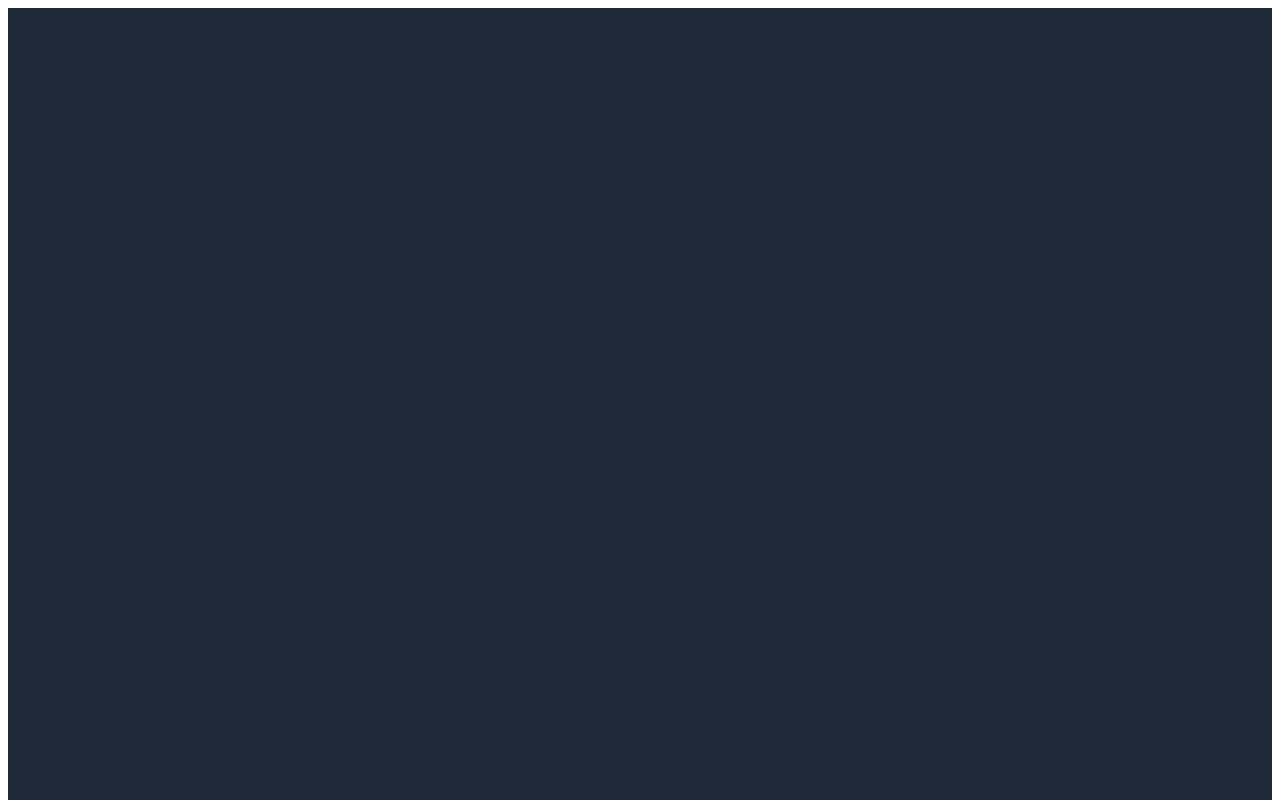
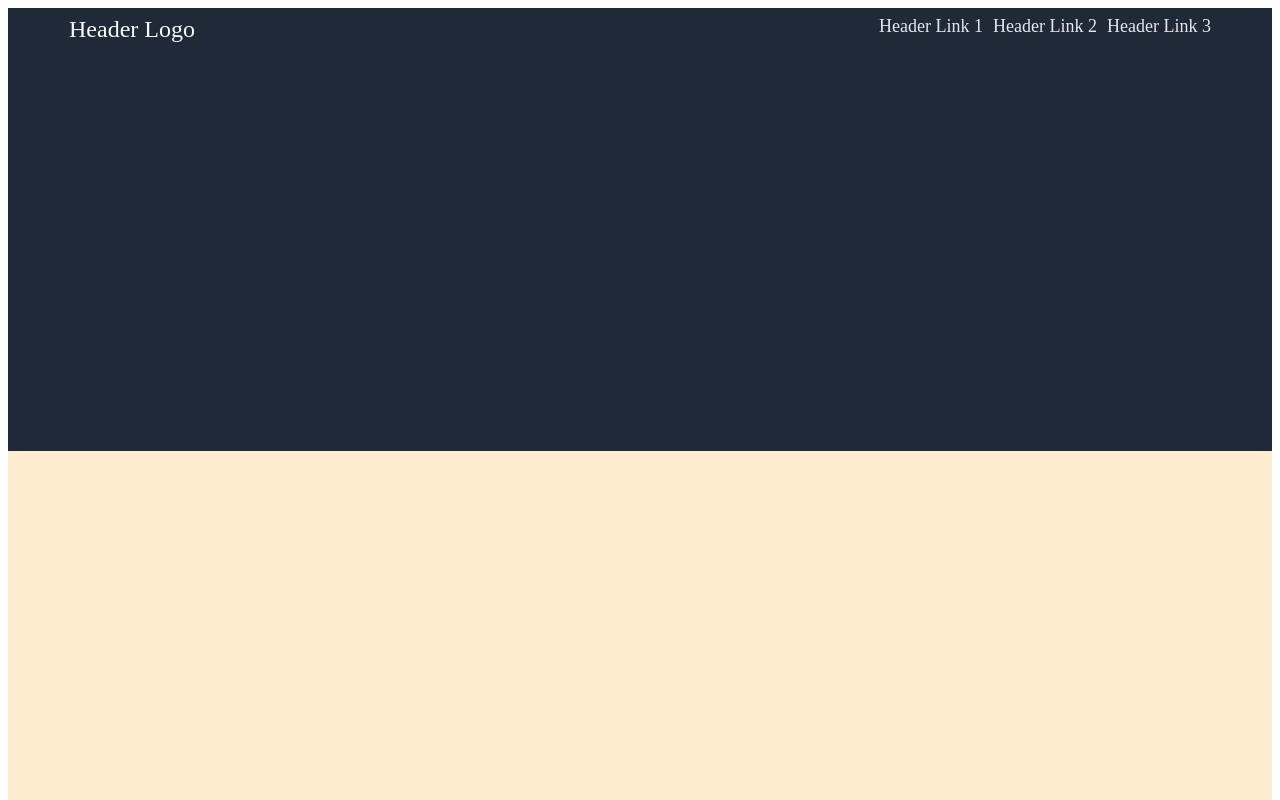
Before and after one commit to Micah-Morris/TOP-Landing-Page, a plain HTML site: page index.html in a window 1280 px wide. Shown: the top 800 px of the page. Drawn offline with Linux system fonts and the light colour scheme.

Commit message:
created header and margin

```diff
--- a/index.html
+++ b/index.html
@@ -7,9 +7,17 @@
     <title>TOP Landing Page</title>
     <link rel="stylesheet" href="style.css">
 </head>
-<body>
+<body >
+
         <div class="header">
 
+            <a class="logo margin" href="#">Header Logo</a>
+
+            <div class="links margin">
+                <a href="#">Header Link 1</a>
+                <a href="#">Header Link 2</a>
+                <a href="#">Header Link 3</a>
+            </div>
         </div>
         <div class="landing">
 
--- a/style.css
+++ b/style.css
@@ -2,9 +2,35 @@ body{
     display: flex;
     flex-direction: column;
 }
+a{
+    list-style-type: none;
+    text-decoration: none;
+    color: #E5E7EB;
+}
+.margin{
+    margin-left: 48px;
+    margin-right: 48px;
+}
 .header{
     background-color: #1F2937;
-    height: 400px;
+    display: flex;
+    justify-content: space-between;
+
+}
+.logo{
+    display: flex;
+    font-size: 24px;
+    color: #F9FAF8;
+    padding: 8px;
+    padding-left: 13px;
+}
+.links{
+    display: flex;
+    font-size: 18px;
+    color: #E5E7EB;
+    padding: 8px;
+    padding-right: 13px;
+    gap: 10px;
 }
 .landing{
     background-color: #1F2937;
```
Lines whose indentation alone changed are shown as unchanged.
